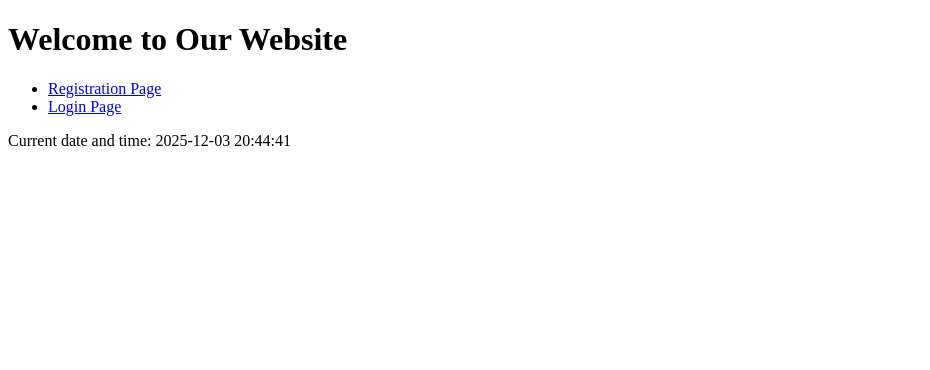
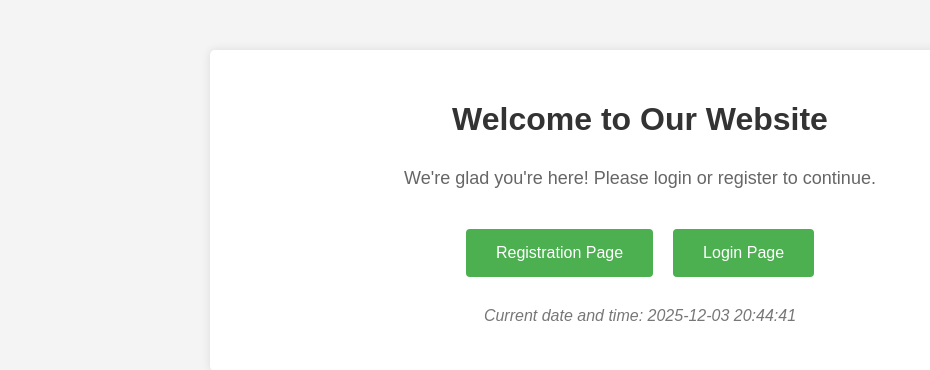
Before and after one commit to innocentN12/shareride, a PHP site: page / in a window 1280 px wide. Shown: the top 370 px of the page, without its empty margins (0-930 px from the left). Run offline with PHP 8.4, Linux system fonts and the light colour scheme.

Commit message:
Create home and login page with css

```diff
--- a/src/index.php
+++ b/src/index.php
@@ -4,18 +4,78 @@
     <meta charset="UTF-8">
     <meta name="viewport" content="width=device-width, initial-scale=1.0">
     <title>Home Page</title>
+    <style>
+        body {
+            font-family: Arial, sans-serif;
+            background-color: #f4f4f4;
+            margin: 0;
+            padding: 0;
+        }
+
+        .container {
+            max-width: 800px;
+            margin: 50px auto;
+            background-color: white;
+            padding: 30px;
+            border-radius: 5px;
+            box-shadow: 0 0 10px rgba(0, 0, 0, 0.1);
+            text-align: center;
+        }
+
+        h1 {
+            color: #333;
+            margin-bottom: 30px;
+        }
+
+        .welcome-message {
+            font-size: 18px;
+            color: #666;
+            margin-bottom: 40px;
+        }
+
+        .nav-links {
+            display: flex;
+            justify-content: center;
+            gap: 20px;
+            margin-bottom: 30px;
+        }
+
+        .nav-links a {
+            display: inline-block;
+            background-color: #4CAF50;
+            color: white;
+            padding: 15px 30px;
+            text-decoration: none;
+            border-radius: 4px;
+            font-size: 16px;
+            transition: background-color 0.3s;
+        }
+
+        .nav-links a:hover {
+            background-color: #45a049;
+        }
+
+        .date-display {
+            color: #777;
+            font-style: italic;
+            margin-top: 30px;
+        }
+    </style>
 </head>
 <body>
-    <h1>Welcome to Our Website</h1>
-    <nav>
-        <ul>
-            <li><a href="register.php">Registration Page</a></li>
-            <li><a href="login.php">Login Page</a></li>
-        </ul>
-    </nav>
+    <div class="container">
+        <h1>Welcome to Our Website</h1>
+        <div class="welcome-message">
+            <p>We're glad you're here! Please login or register to continue.</p>
+        </div>
+        <div class="nav-links">
+            <a href="register.php">Registration Page</a>
+            <a href="login.php">Login Page</a>
+        </div>
 
-    <?php
-    echo "<p>Current date and time: " . date("Y-m-d H:i:s") . "</p>";
-    ?>
+        <?php
+        echo "<p class='date-display'>Current date and time: " . date("Y-m-d H:i:s") . "</p>";
+        ?>
+    </div>
 </body>
 </html>
```
Also changed, not shown: src/login.php (added, +105 -0 lines).
